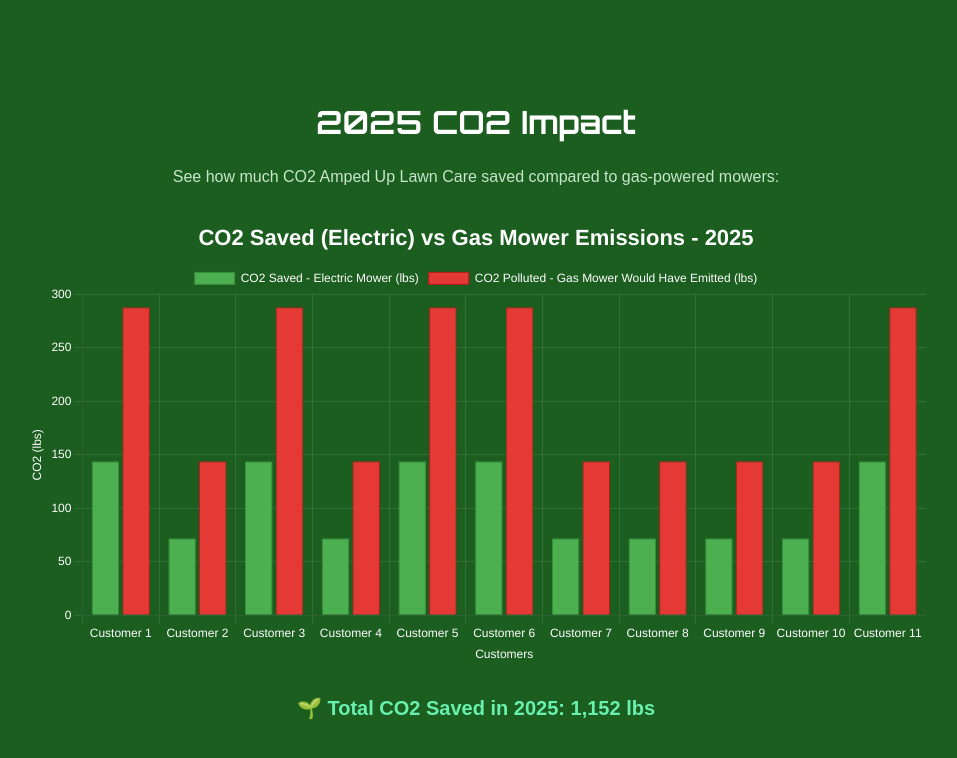
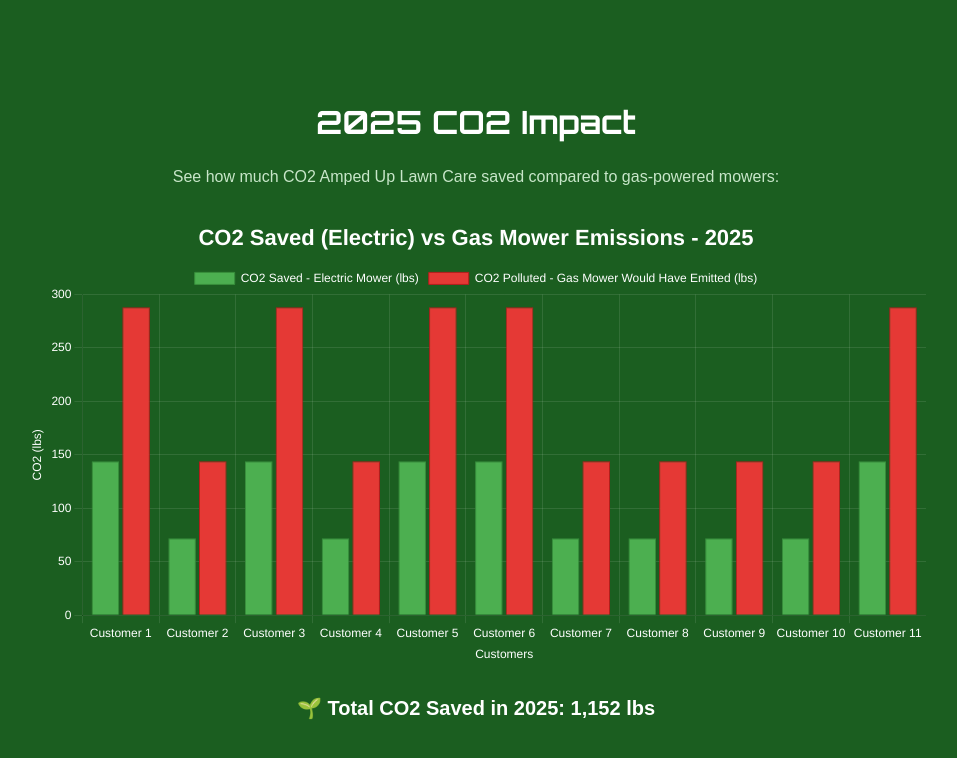
Before and after one commit to Hunt3r1997/lawn_website_project, a React (Create React App) app: page /co2 in a window 1280 px wide. Shown: the top 758 px of the page, without its empty margins (164-1121 px from the left). Built offline with nearby package versions, Linux system fonts and the light colour scheme.

Commit message:
Update text color for CO2 saved message
Changed the text color of the CO2 saved message from '#69f0ae' to '#ffffff'.

```diff
--- a/src/components/CO2.js
+++ b/src/components/CO2.js
@@ -97,7 +97,7 @@ function CO2() {
       <div style={{ width: '100%', maxWidth: '900px' }}>
         <Bar data={data} options={options} />
       </div>
-      <div style={{ marginTop: '30px', fontSize: '20px', fontWeight: 'bold', color: '#69f0ae' }}>
+      <div style={{ marginTop: '30px', fontSize: '20px', fontWeight: 'bold', color: '#ffffff' }}>
         🌱 Total CO2 Saved in 2025: 1,152 lbs
       </div>
     </div>
```
